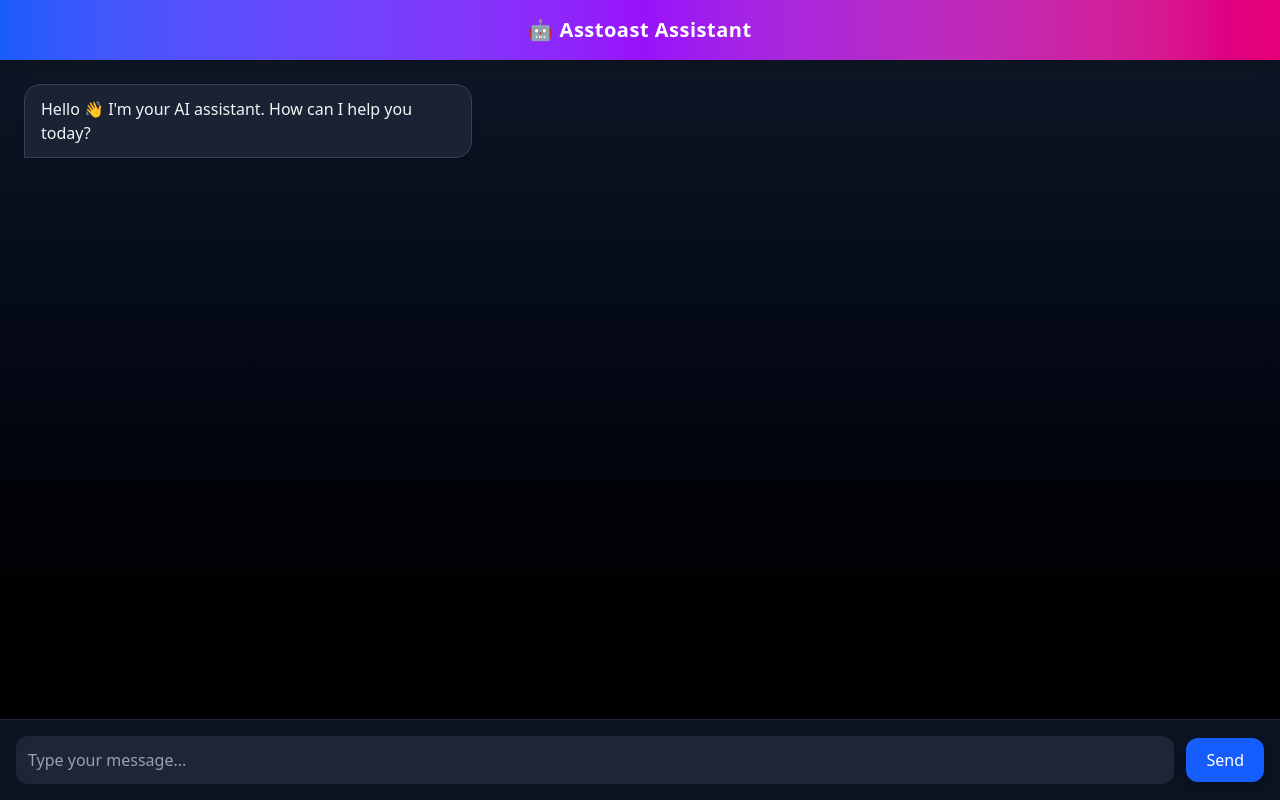
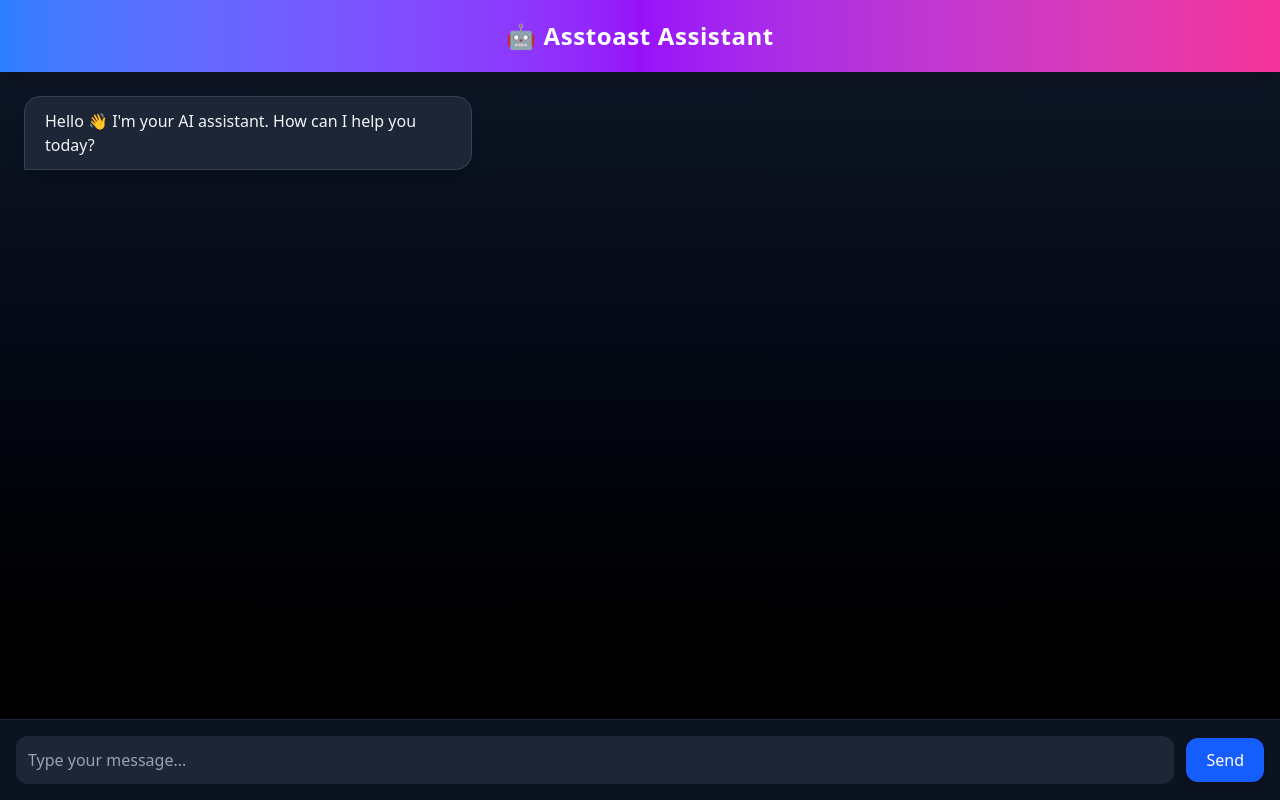
Before and after one commit to ashutosh11111/ai-chatbot-fastapi-react, a React (Vite) app in the folder frontend/ai-chatbot/: page / in a window 1280 px wide. Built offline with nearby package versions, Linux system fonts and the light colour scheme.

Commit message:
App.jsx streaming option commit

```diff
--- a/frontend/ai-chatbot/src/App.jsx
+++ b/frontend/ai-chatbot/src/App.jsx
@@ -1,4 +1,4 @@
-import { useState } from "react";
+import { useState, useRef, useEffect } from "react";
 import { motion, AnimatePresence } from "framer-motion";
 
 export default function App() {
@@ -7,6 +7,12 @@ export default function App() {
   ]);
   const [input, setInput] = useState("");
   const [loading, setLoading] = useState(false);
+  const chatEndRef = useRef(null);
+
+  // Auto scroll to bottom
+  useEffect(() => {
+    chatEndRef.current?.scrollIntoView({ behavior: "smooth" });
+  }, [messages]);
 
   const handleSend = async (e) => {
     e.preventDefault();
@@ -58,36 +64,41 @@ export default function App() {
   return (
     <div className="flex flex-col h-screen bg-gradient-to-b from-gray-900 via-gray-950 to-black text-white font-sans">
       {/* Header */}
-      <header className="bg-gradient-to-r from-blue-600 via-purple-600 to-pink-600 py-4 shadow-lg text-center text-xl font-bold tracking-wide">
+      <header className="bg-gradient-to-r from-blue-500 via-purple-600 to-pink-500 py-5 shadow-lg text-center text-2xl font-bold tracking-wide relative overflow-hidden">
+        <motion.div
+          animate={{ x: [0, 20, 0] }}
+          transition={{ repeat: Infinity, duration: 2 }}
+          className="absolute left-0 top-0 w-full h-full opacity-10"
+        />
         🤖 Asstoast Assistant
       </header>
 
       {/* Chat Area */}
       <main className="flex-1 overflow-y-auto p-6 space-y-4 scrollbar-thin scrollbar-thumb-gray-700 scrollbar-track-gray-900">
-        <AnimatePresence>
+        <AnimatePresence initial={false}>
           {messages.map((msg, idx) => (
             <motion.div
               key={idx}
               initial={{ opacity: 0, y: 10 }}
               animate={{ opacity: 1, y: 0 }}
-              exit={{ opacity: 0 }}
+              exit={{ opacity: 0, y: -10 }}
               transition={{ duration: 0.2 }}
               className={`flex ${msg.sender === "user" ? "justify-end" : "justify-start"}`}
             >
               <div
-                className={`max-w-xs md:max-w-md px-4 py-3 rounded-2xl backdrop-blur-md shadow-md whitespace-pre-wrap border ${
+                className={`max-w-xs md:max-w-md px-5 py-3 rounded-2xl shadow-lg whitespace-pre-wrap break-words border ${
                   msg.sender === "user"
-                    ? "bg-blue-600/80 border-blue-500 text-white rounded-br-none"
-                    : "bg-gray-800/80 border-gray-700 text-gray-100 rounded-bl-none"
+                    ? "bg-blue-600/90 border-blue-500 text-white rounded-br-none hover:bg-blue-700 transition"
+                    : "bg-gray-800/90 border-gray-700 text-gray-100 rounded-bl-none"
                 }`}
               >
                 {msg.text || (msg.sender === "bot" && (
-                  <div className="flex items-center space-x-2">
+                  <div className="flex items-center space-x-2 animate-pulse">
                     <span>Thinking</span>
                     <span className="flex space-x-1">
-                      <span className="animate-pulse">.</span>
-                      <span className="animate-pulse delay-150">.</span>
-                      <span className="animate-pulse delay-300">.</span>
+                      <span>.</span>
+                      <span>.</span>
+                      <span>.</span>
                     </span>
                   </div>
                 ))}
@@ -95,20 +106,22 @@ export default function App() {
             </motion.div>
           ))}
         </AnimatePresence>
+        <div ref={chatEndRef} />
       </main>
 
       {/* Input Area */}
       <form
         onSubmit={handleSend}
-        className="flex items-center gap-3 p-4 border-t border-gray-800 bg-gray-900/80 backdrop-blur-lg"
+        className="flex items-center gap-3 p-4 border-t border-gray-800 bg-gray-900/80 backdrop-blur-lg sticky bottom-0 z-10"
       >
         <input
           type="text"
-          className="flex-1 p-3 bg-gray-800/90 text-white rounded-xl focus:outline-none focus:ring-2 focus:ring-blue-500 placeholder-gray-400"
+          className="flex-1 p-3 bg-gray-800/90 text-white rounded-xl focus:outline-none focus:ring-2 focus:ring-blue-500 placeholder-gray-400 transition"
           placeholder="Type your message..."
           value={input}
           onChange={(e) => setInput(e.target.value)}
           disabled={loading}
+          onKeyDown={(e) => e.key === "Enter" && !e.shiftKey && handleSend(e)}
         />
         <button
           type="submit"
```
